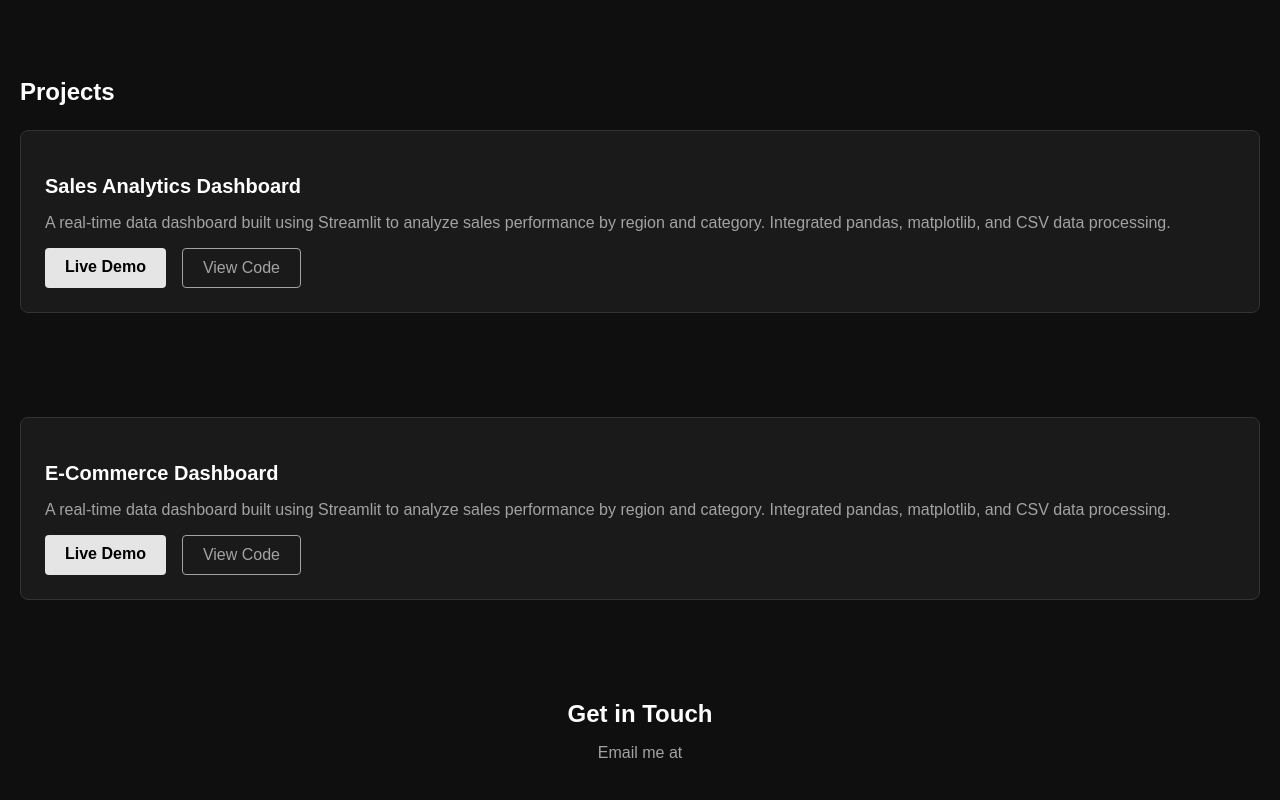
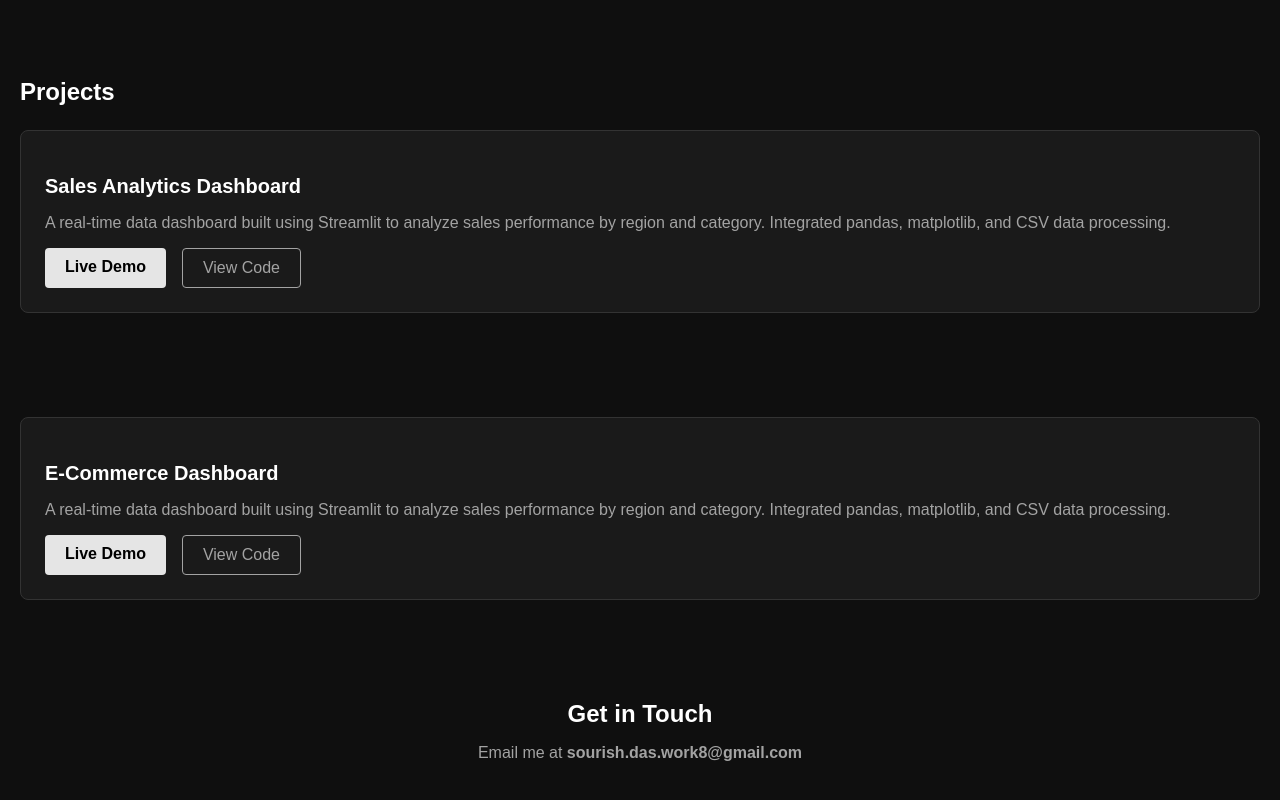
Before and after one commit to SourishDas8/Portfolio., a plain HTML site: page index.html in a window 1280 px wide. Shown: the part 342-1142 px from the top of the page. Drawn offline with Linux system fonts and the light colour scheme.

Commit message:
Update index.html

```diff
--- a/index.html
+++ b/index.html
@@ -72,7 +72,7 @@
   <!-- Contact Section -->
   <div style="text-align: center; padding-bottom: 40px;">
     <h2 style="font-size: 24px; font-weight: 600; margin-bottom: 8px;">Get in Touch</h2>
-    <p style="color: #a3a3a3;">Email me at <strong></strong></strong></p>
+    <p style="color: #a3a3a3;">Email me at <strong>sourish.das.work8@gmail.com</strong></p>
   </div>
 
 </body>
```
